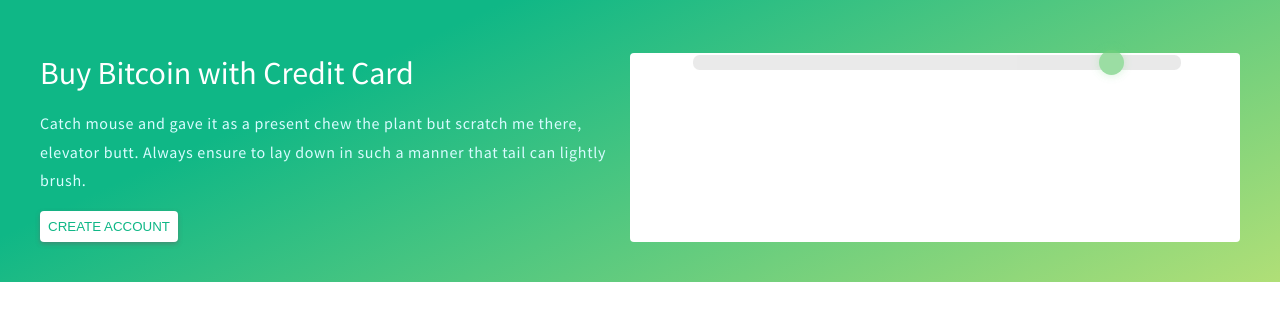
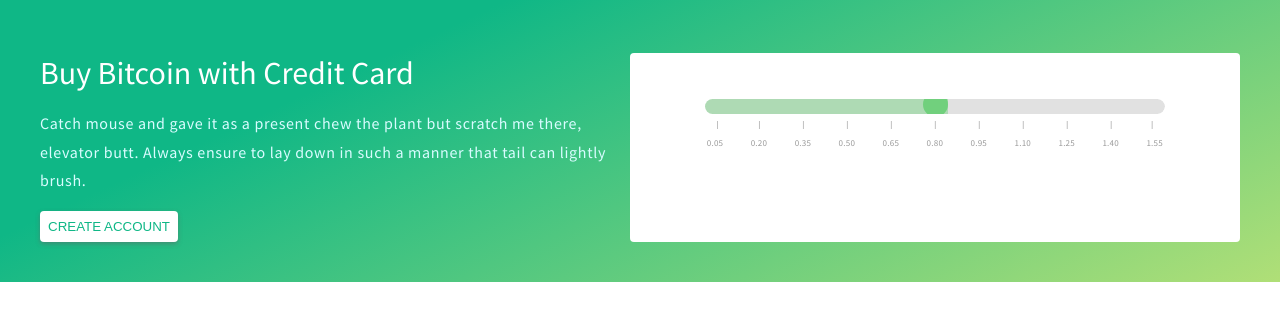
Before and after one commit to zackcarlson/btc_website, a React app: page / in a window 1280 px wide. Shown: the part 122-442 px from the top of the page. Built offline with nearby package versions, Linux system fonts and the light colour scheme.

Commit message:
Create Slider component and style

```diff
--- a/src/components/Hero/Slider/Slider.css
+++ b/src/components/Hero/Slider/Slider.css
@@ -1,40 +1,129 @@
-.slide-container {
-  width: 100%;
+.timeline-wrapper {
+  padding: 0 10px;
+  margin-top: 2rem;
 }
 
-.slider:hover {
-  opacity: 1;
+input.range {
+  -webkit-appearance: none;
+  -moz-apperance: none;
+  bottom: -2.5rem;
+  position: relative;
+  width: 100%;
+  /* height: 1.3rem; */
+  overflow: hidden;
+  margin: 0;
+  padding: 0;
+  border: 0;
+  border-radius: 20px;
+}
+input.range:focus {
+  outline: 0;
+}
+input.range::-moz-focus-outer {
+  border: 0;
+}
+input.range::-webkit-slider-thumb {
+  /* box-shadow: 0px 0px 10px rgba(113, 208, 125, 0.453493); */
+  box-shadow: -100vw 0 0 100vw rgba(113, 208, 125, 0.453493);
+  border: 0;
+  height: 25px;
+  width: 25px;
+  border-radius: 50%;
+  background: #71D07D;
+  cursor: pointer;
+  -webkit-appearance: none;
+  margin-top: -7.5px;
+}
+input.range::-moz-range-thumb {
+  /* box-shadow: 0px 0px 10px rgba(113, 208, 125, 0.453493); */
+  box-shadow: -100vw 0 0 100vw rgba(113, 208, 125, 0.453493);
+
+  border: 0;
+  height: 25px;
+  width: 25px;
+  border-radius: 50%;
+  background: #71D07D;
+  cursor: pointer;
+}
+input.range::-webkit-slider-runnable-track {
+  width: 100%;
+  height: 15px;
+  cursor: pointer;
+  box-shadow: 1px 1px 1px transparent, 0px 0px 1px rgba(13, 13, 13, 0);
+  background: #E1E1E1;
+  border-radius: 20px;
+  border: 0;
+}
+input.range::-moz-range-track {
+  width: 100%;
+  height: 15px;
+  cursor: pointer;
+  box-shadow: 1px 1px 1px transparent, 0px 0px 1px rgba(13, 13, 13, 0);
+  background: #E1E1E1;
+  border-radius: 20px;
+  border: 0;
+}
+input.range::-ms-track {
+  width: 100%;
+  height: 15px;
+  cursor: pointer;
+  background: transparent;
+  border-color: transparent;
+  color: transparent;
+}
+input.range::-ms-thumb {
+  box-shadow: 1px 1px 1px black, 0px 0px 1px black;
+  border: 0;
+  height: 20px;
+  width: 20px;
+  border-radius: 50%;
+  background: white;
+  cursor: pointer;
+  height: 5px;
+}
+input.range::-ms-fill-lower,
+input.range::-ms-fill-upper {
+  background: #E1E1E1;
+  border: 0;
+  border-radius: 40px;
+  box-shadow: 1px 1px 1px transparent, 0px 0px 1px rgba(13, 13, 13, 0);
+}
+.range__tick {
+  fill: silver;
 }
 
-.slider {
-  -webkit-appearance: none;
-  width: 100%;
-  height: 15px;
-  border-radius: 5px;
-  background: #E1E1E1;
-  border-radius: 6.5px;
-  outline: none;
-  opacity: 0.7;
-  -webkit-transition: .2s;
-  transition: opacity .2s;
+.range__point {
+  text-align: center;
+  font-size: 9px;
+  letter-spacing: 0.222353px;
+}
+.range__tick:first-child {
+  -webkit-transform: translateX(2px);
+  -moz-transform: translateX(2px);
+  -ms-transform: translateX(2px);
+  -o-transform: translateX(2px);
+  transform: translateX(2px);
+}
+.range__tick:last-child {
+  -webkit-transform: translateX(-3px);
+  -moz-transform: translateX(-3px);
+  -ms-transform: translateX(-3px);
+  -o-transform: translateX(-3px);
+  transform: translateX(-3px);
+}
+.range__field {
+  border: 0;
 }
 
-.slider::-webkit-slider-thumb {
-  -webkit-appearance: none;
-  appearance: none;
-  width: 25px;
-  height: 25px;
-  border-radius: 50%;
-  background: #71D07D;
-  box-shadow: 0px 0px 10px rgba(113, 208, 125, 0.453493);
-  cursor: pointer;
+.tick-container {
+  margin-top: .5rem;
 }
 
-.slider::-moz-range-thumb {
-  width: 25px;
-  height: 25px;
-  border-radius: 50%;
-  background: #71D07D;
-  box-shadow: 0px 0px 10px rgba(113, 208, 125, 0.453493);;
-  cursor: pointer;
+svg:not(:root) {
+  overflow: visible!important;
 }
+
+text {
+  fill: #9A9A9A;
+  font-family: 'Source Sans Pro', sans-serif;
+}
--- a/src/components/Hero/Slider/Slider.js
+++ b/src/components/Hero/Slider/Slider.js
@@ -1,10 +1,52 @@
-import React from 'react';
+import React, { Component } from 'react';
 import './Slider.css';
 
-const Slider = (props) => (
-  <span className='slider-container'>
-    <input type='range' min='0.01' max='1.15' value='50' className='slider' id='range'/>
-  </span>
-);
+class Slider extends Component {
+  constructor(props) {
+    super(props);
+    this.updateRange = this.updateRange.bind(this);
+  }
+
+  updateRange(e) {
+    this.props.updateRange(e.target.value);
+  }
+
+  render() {
+    const { range } = this.props;
+    return (
+      <fieldset className='range__field'>
+        <input className='range' type='range' min='0' max='10' value={range} onChange={this.updateRange}/>
+        <div className='timeline-wrapper'>
+          <svg role='presentation' className='tick-container' width='100%' height='8' xmlns='http://www.w3.org/2000/svg'>
+            <rect className='range__tick' x='0%' y='3' width='1' height='8'></rect>
+            <rect className='range__tick' x='10%' y='3' width='1' height='8'></rect>
+            <rect className='range__tick' x='20%' y='3' width='1' height='8'></rect>
+            <rect className='range__tick' x='30%' y='3' width='1' height='8'></rect>
+            <rect className='range__tick' x='40%' y='3' width='1' height='8'></rect>
+            <rect className='range__tick' x='50%' y='3' width='1' height='8'></rect>
+            <rect className='range__tick' x='60%' y='3' width='1' height='8'></rect>
+            <rect className='range__tick' x='70%' y='3' width='1' height='8'></rect>
+            <rect className='range__tick' x='80%' y='3' width='1' height='8'></rect>
+            <rect className='range__tick' x='90%' y='3' width='1' height='8'></rect>
+            <rect className='range__tick' x='100%' y='3' width='1' height='8'></rect>
+          </svg>
+          <svg role='presentation' className='text-container' width='100%' height='14' xmlns='http://www.w3.org/2000/svg'>
+            <text className='range__point' x='0%' y='14' textAnchor='middle'>0.05</text>
+            <text className='range__point' x='10%' y='14' textAnchor='middle'>0.20</text>
+            <text className='range__point' x='20%' y='14' textAnchor='middle'>0.35</text>
+            <text className='range__point' x='30%' y='14' textAnchor='middle'>0.50</text>
+            <text className='range__point' x='40%' y='14' textAnchor='middle'>0.65</text>
+            <text className='range__point' x='50%' y='14' textAnchor='middle'>0.80</text>
+            <text className='range__point' x='60%' y='14' textAnchor='middle'>0.95</text>
+            <text className='range__point' x='70%' y='14' textAnchor='middle'>1.10</text>
+            <text className='range__point' x='80%' y='14' textAnchor='middle'>1.25</text>
+            <text className='range__point' x='90%' y='14' textAnchor='middle'>1.40</text>
+            <text className='range__point' x='100%' y='14' textAnchor='middle'>1.55</text>
+          </svg>
+        </div>
+      </fieldset>
+    );
+  }
+}
 
 export default Slider;
```
